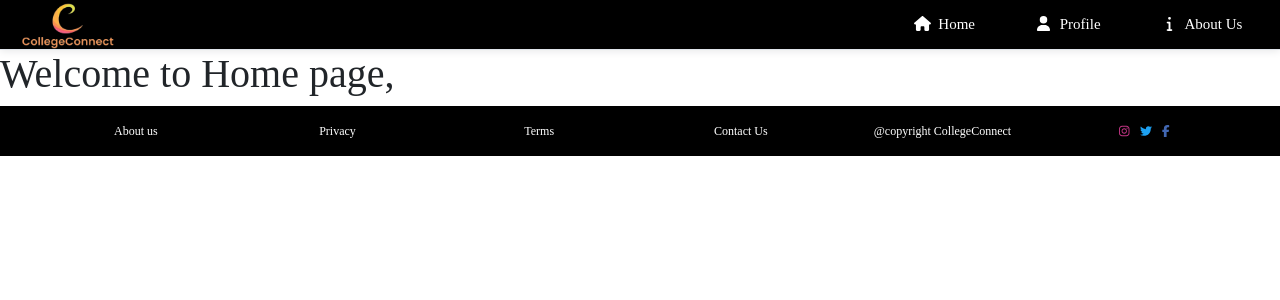
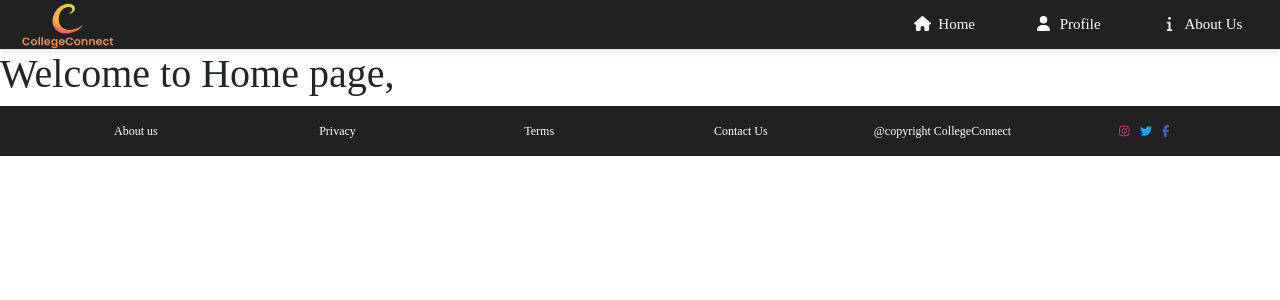
Before and after one commit to smreeti/CollegeConnect, a React app in the folder UI/: page /#/home in a window 1280 px wide. Shown: the top 300 px of the page. Built offline with nearby package versions, Linux system fonts and the light colour scheme; no server answers.

Commit message:
fix scrollable design issue in Update Password

```diff
--- a/UI/public/css/site.css
+++ b/UI/public/css/site.css
@@ -277,7 +277,7 @@ h2 {
     Footer
 */
 footer {
-  background: black;
+  background: #212121;
   color: #58595b;
   /* height: 90px !important; */
   left: 0;
@@ -887,7 +887,7 @@ footer p {
   flex-direction: row;
   align-items: center;
   justify-content: space-between;
-  background-color: black;
+  background-color: #212121;
   border-bottom: 1px solid #e0e5eb;
   box-shadow: 0px 1px 8px #e6e7e8;
   color: white;
--- a/UI/src/components/UpdatePasswordComponent.jsx
+++ b/UI/src/components/UpdatePasswordComponent.jsx
@@ -66,7 +66,7 @@ const UpdatePasswordComponent = () => {
 
     return (
         <section className="main-section">
-            <div className="container min-vh-100 d-flex align-items-center justify-content-center">
+            <div className="main-container">
                 <div className="col-lg-6 col-md-8 col-11 p-3 bg-white px-md-5 py-md-4">
                     <div className="text-center">
                         <img className="login-logo" src="../../assets/logo.png" />
```
